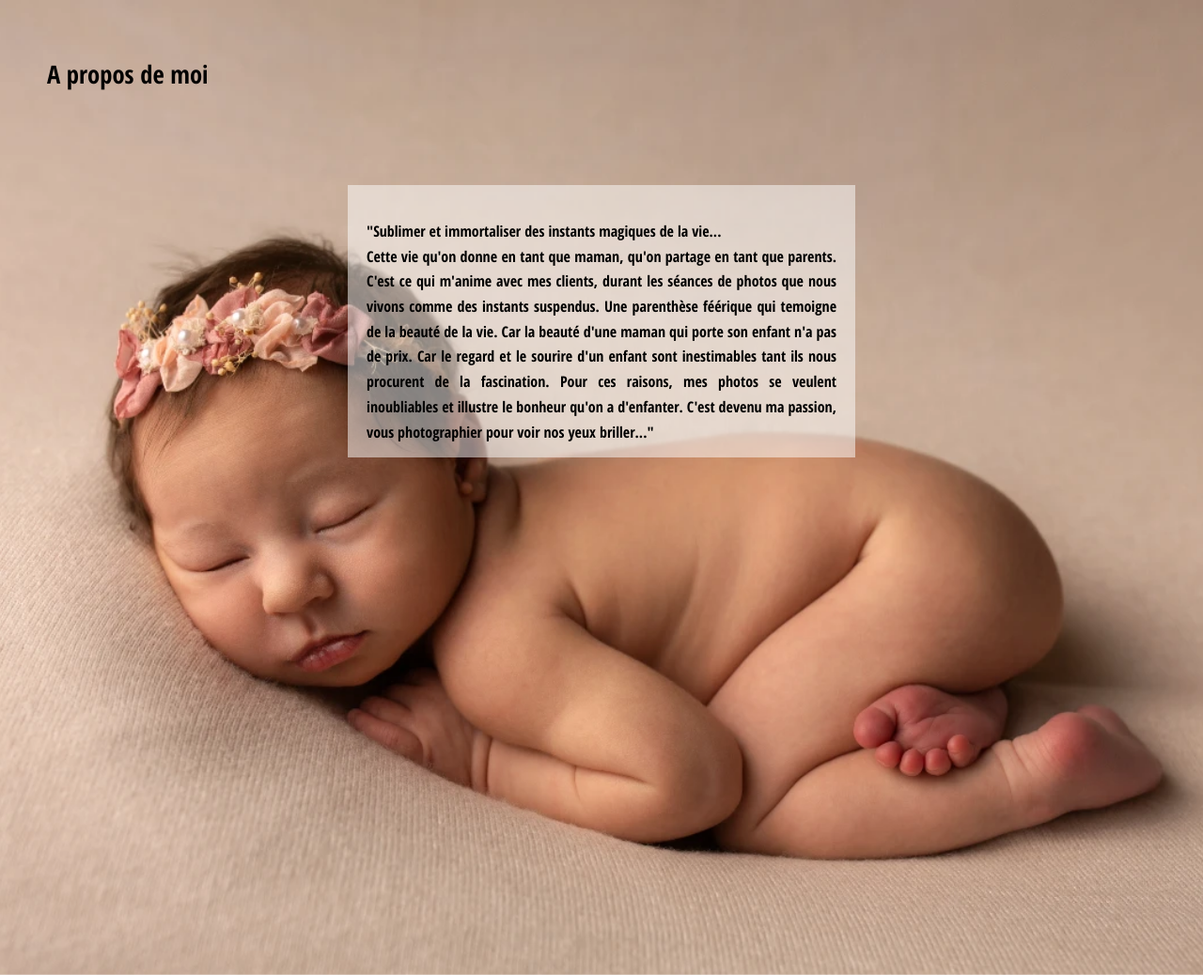
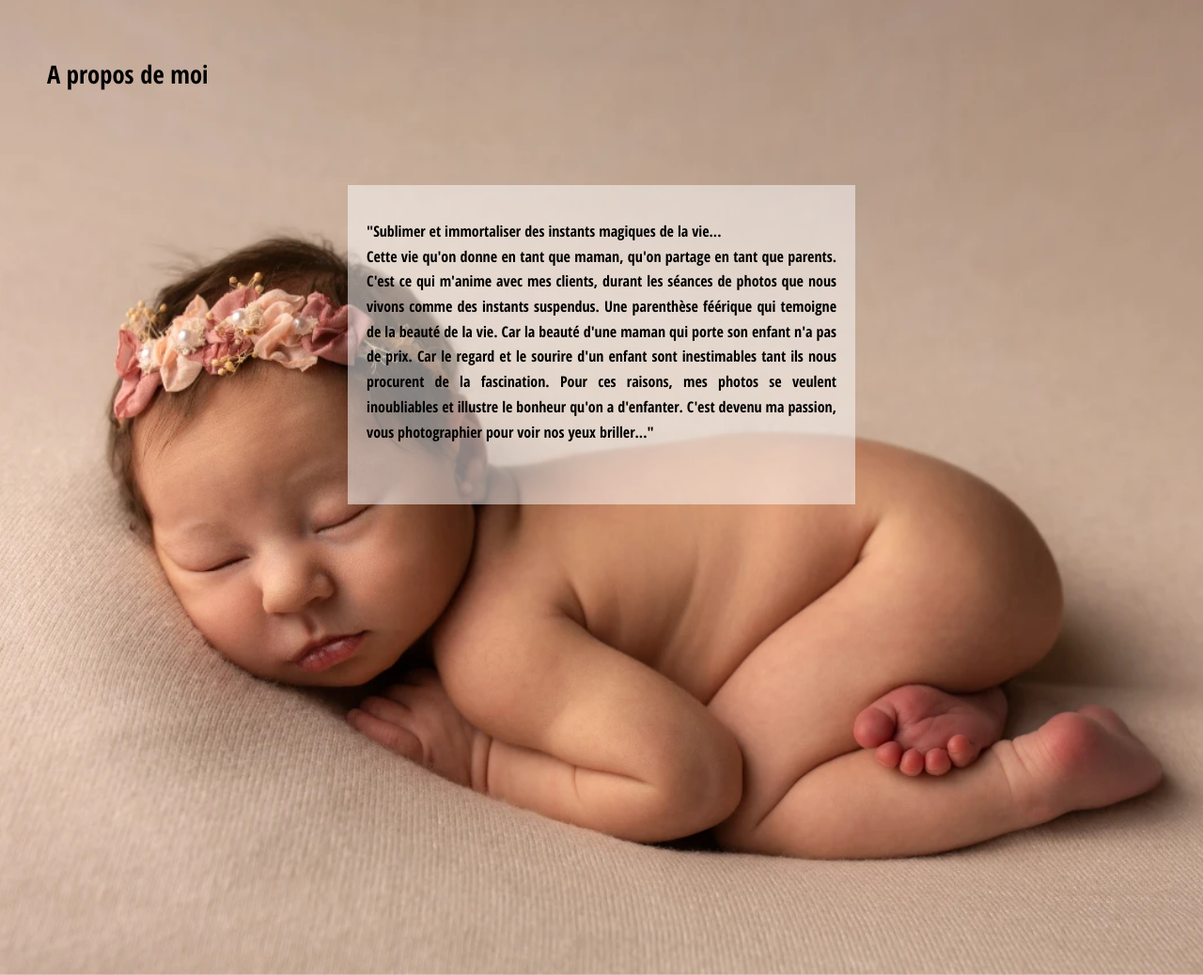
Before and after one commit to Issazak1/magaly-claire, a PHP site: page / in a window 1280 px wide. Shown: the part 1081-2119 px from the top of the page at 94% size. Run offline with PHP 8.4, Linux system fonts and the light colour scheme; some libraries are stand-ins or nearby versions.

Commit message:
commit 4

```diff
--- a/styles.css
+++ b/styles.css
@@ -1,4 +1,5 @@
 @import url('https://fonts.googleapis.com/css2?family=Nunito:wght@200;400;700&family=Open+Sans+Condensed:wght@300;700&display=swap');
+@media screen and (min-width:300px){
 body{
 	padding:0;
 	margin:0;
@@ -31,7 +32,7 @@ body{
 	background-size:cover;
 	padding-top:60px;
 }
-@media screen and (min-width: 600px){
+@media screen and (min-width: 300px){
 #contact p{
 	text-align:center;
 }
@@ -45,7 +46,7 @@ body{
 	padding-top:25px;
 }
 
-@media screen and (min-width: 600px){
+@media screen and (min-width: 300px){
 .wrapper li{
 	display:list-item;
 	text-align: left;
@@ -62,7 +63,7 @@ body{
 }
 
 
-
+@media screen and (min-width:300px){
 h1{
 	font-family: 'Nunito', sans-serif;
 	font-size:40pt;
@@ -87,16 +88,17 @@ width: 400px;
 		color: white;
 		margin-left:20px;
 }
-
-
+}
+@media screen and (min-width:300px){
 .zonetxt{
 	width:500px;
-	height:250px;
+	height:300px;
 	background:rgba(255,255,255,0.5);
 	display:block;
 	margin:auto;
 	margin-top:100px;
 	padding:20px;
+}
 }
 #about h2{
 	text-align:left;
@@ -165,8 +167,8 @@ button:hover{
 	animation-iteration-count: infinite;
 
 }
-
-
+}
+@media screen and (min-width:300px){
 @-webkit-keyframes button
 	{
 		15%
@@ -233,3 +235,5 @@ button:hover{
 			transform: translateX(0);
 		}
 	}
+
+}
```
Also changed, not shown: birth.html (line endings or trailing spaces), family.html (line endings or trailing spaces), index.html (line endings or trailing spaces), pregnancy.html (line endings or trailing spaces).
